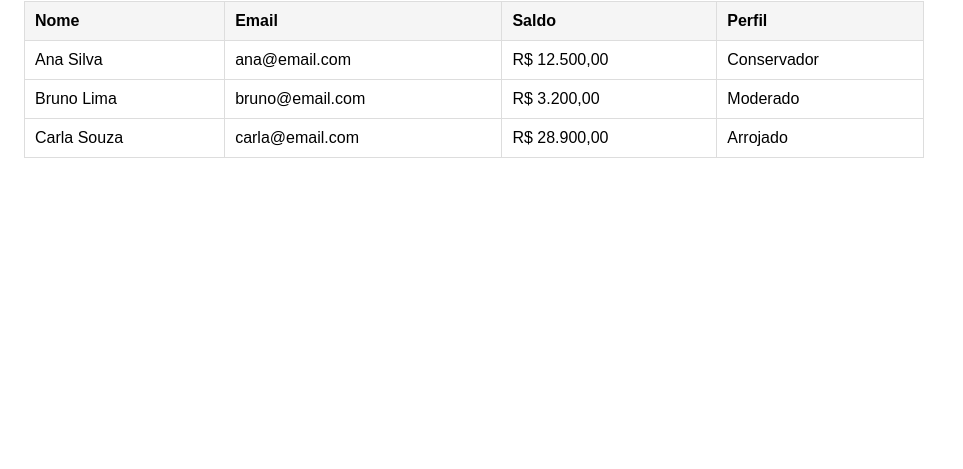
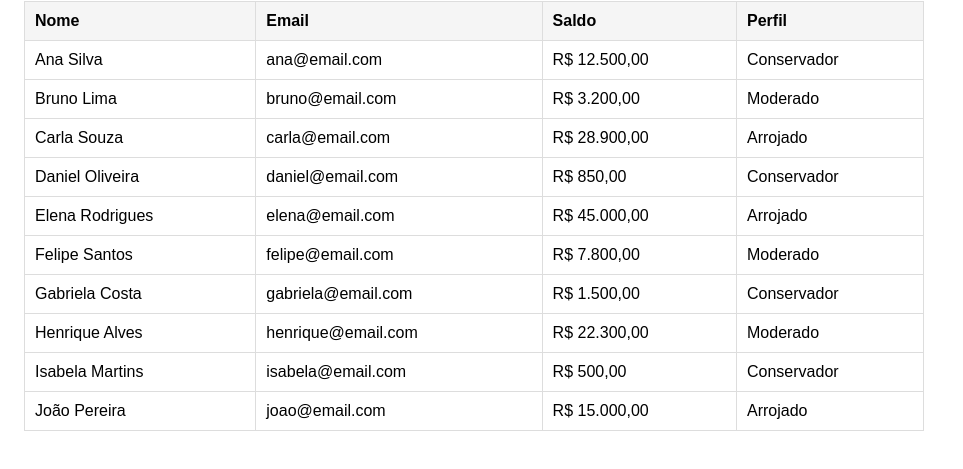
Before and after one commit to digitalinnovationone/dio-lab-assistente-investimentos-rpa-n8n, a plain HTML site: page docs/index.html in a window 1280 px wide. Shown: the part 81-550 px from the top of the page, without its empty margins (0-963 px from the left). Drawn offline with Linux system fonts and the light colour scheme.

Commit message:
Add multiple user entries to index.html

```diff
--- a/docs/index.html
+++ b/docs/index.html
@@ -42,6 +42,48 @@
         <td class="saldo">R$ 28.900,00</td>
         <td class="perfil">Arrojado</td>
       </tr>
+      <tr>
+        <td class="nome">Daniel Oliveira</td>
+        <td class="email">daniel@email.com</td>
+        <td class="saldo">R$ 850,00</td>
+        <td class="perfil">Conservador</td>
+      </tr>
+      <tr>
+        <td class="nome">Elena Rodrigues</td>
+        <td class="email">elena@email.com</td>
+        <td class="saldo">R$ 45.000,00</td>
+        <td class="perfil">Arrojado</td>
+      </tr>
+      <tr>
+        <td class="nome">Felipe Santos</td>
+        <td class="email">felipe@email.com</td>
+        <td class="saldo">R$ 7.800,00</td>
+        <td class="perfil">Moderado</td>
+      </tr>
+      <tr>
+        <td class="nome">Gabriela Costa</td>
+        <td class="email">gabriela@email.com</td>
+        <td class="saldo">R$ 1.500,00</td>
+        <td class="perfil">Conservador</td>
+      </tr>
+      <tr>
+        <td class="nome">Henrique Alves</td>
+        <td class="email">henrique@email.com</td>
+        <td class="saldo">R$ 22.300,00</td>
+        <td class="perfil">Moderado</td>
+      </tr>
+      <tr>
+        <td class="nome">Isabela Martins</td>
+        <td class="email">isabela@email.com</td>
+        <td class="saldo">R$ 500,00</td>
+        <td class="perfil">Conservador</td>
+      </tr>
+      <tr>
+        <td class="nome">João Pereira</td>
+        <td class="email">joao@email.com</td>
+        <td class="saldo">R$ 15.000,00</td>
+        <td class="perfil">Arrojado</td>
+      </tr>
     </tbody>
   </table>
 </body>
```
